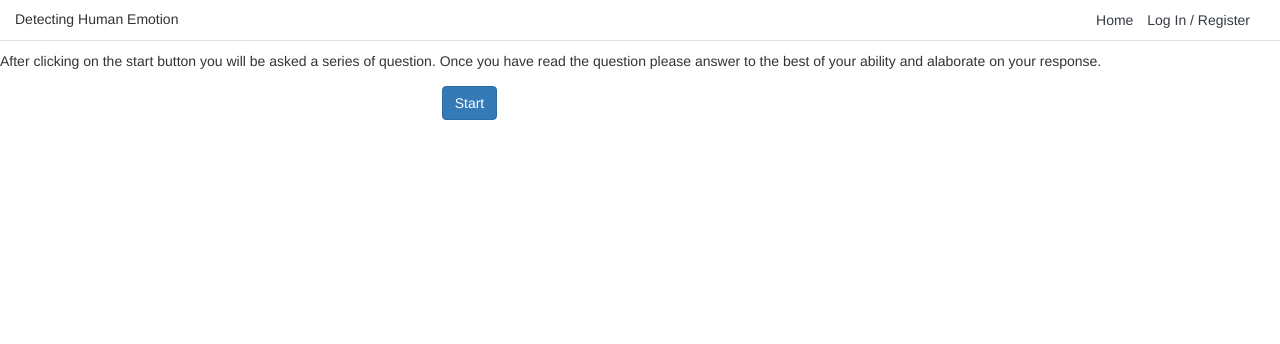
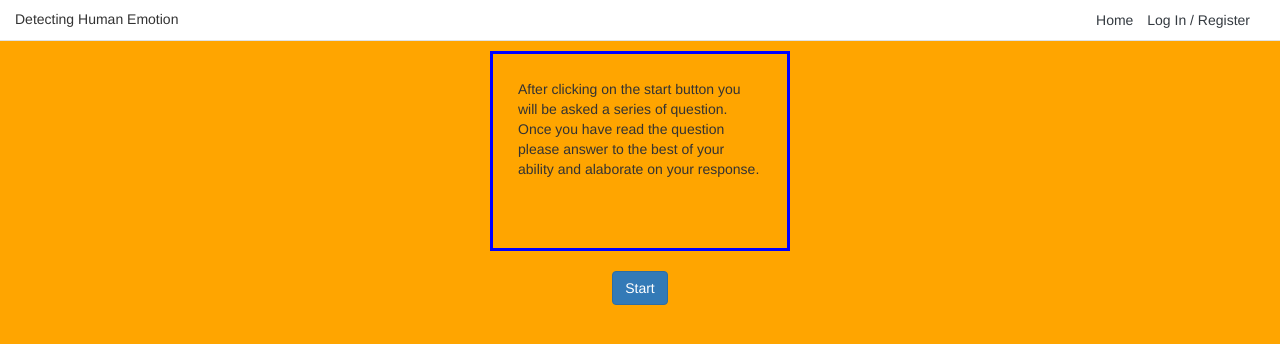
Before and after one commit to DetectingHumanEmotion/detecting-human-emotion-webapp, a Flask app: page /detecting in a window 1280 px wide. Shown: the top 344 px of the page. Run offline with Flask 2, Linux system fonts and the light colour scheme; some libraries are stand-ins or nearby versions.

Commit message:
added style to start prompt

```diff
--- a/detecting_human_emotion_webapp/templates/startprompt.html
+++ b/detecting_human_emotion_webapp/templates/startprompt.html
@@ -8,15 +8,46 @@
 
     <!-- Latest compiled JavaScript -->
     <script src="https://maxcdn.bootstrapcdn.com/bootstrap/3.3.7/js/bootstrap.min.js"></script>
-    <p>{{ prompt }}</p>
 
+    {#   <center> <p >{{ prompt }}</p></center>#}
+
+    <p >{{ prompt }}</p>
     <!-- Button -->
     <form action="" method="post">
         <div class="form-group">
             <label class="col-md-4 control-label" for="startButton"></label>
             <div class="col-md-4">
-                <button id="startButton" name="startButton" class="btn btn-primary">Start</button>
+                <button  id="startButton" name="startButton" class="btn btn-primary">Start</button>
+                {#                <div style="display:flex;justify-content:center;align-items:center;">Text Content</div>#}
+
             </div>
         </div>
     </form>
+
+
+    <style>
+        #startButton{
+
+            margin  : 5px auto;
+            display : block;
+        }
+
+        body {
+            background-color: orange;
+        }
+        p{
+            border-style: solid;
+            border-color: blue;
+            width: 300px;
+            height: 200px;
+            padding: 25px;
+            margin-left: auto;
+            margin-right: auto;
+
+        }
+        button{
+            text-align: center;
+        }
+
+    </style>
 {% endblock content %}
```
